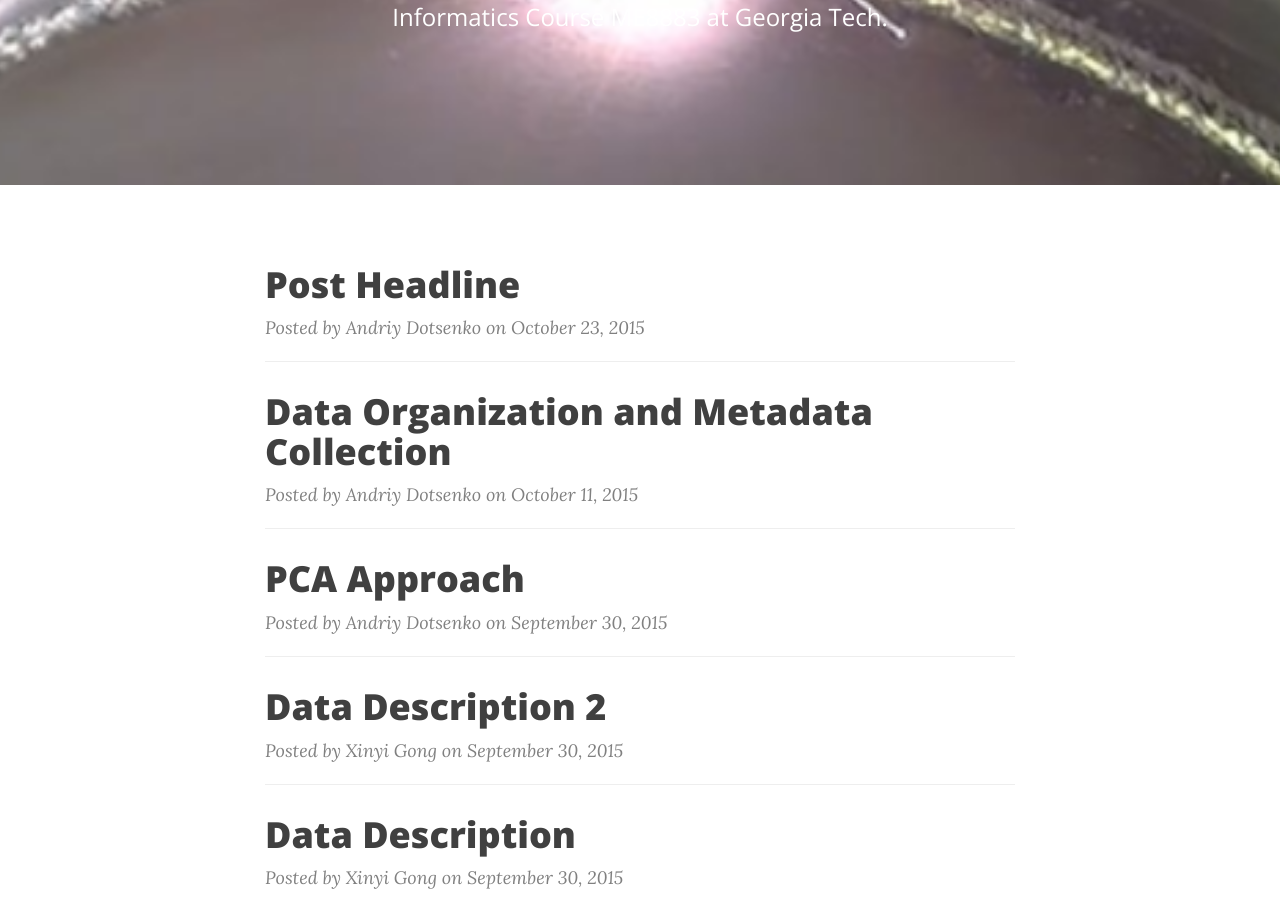
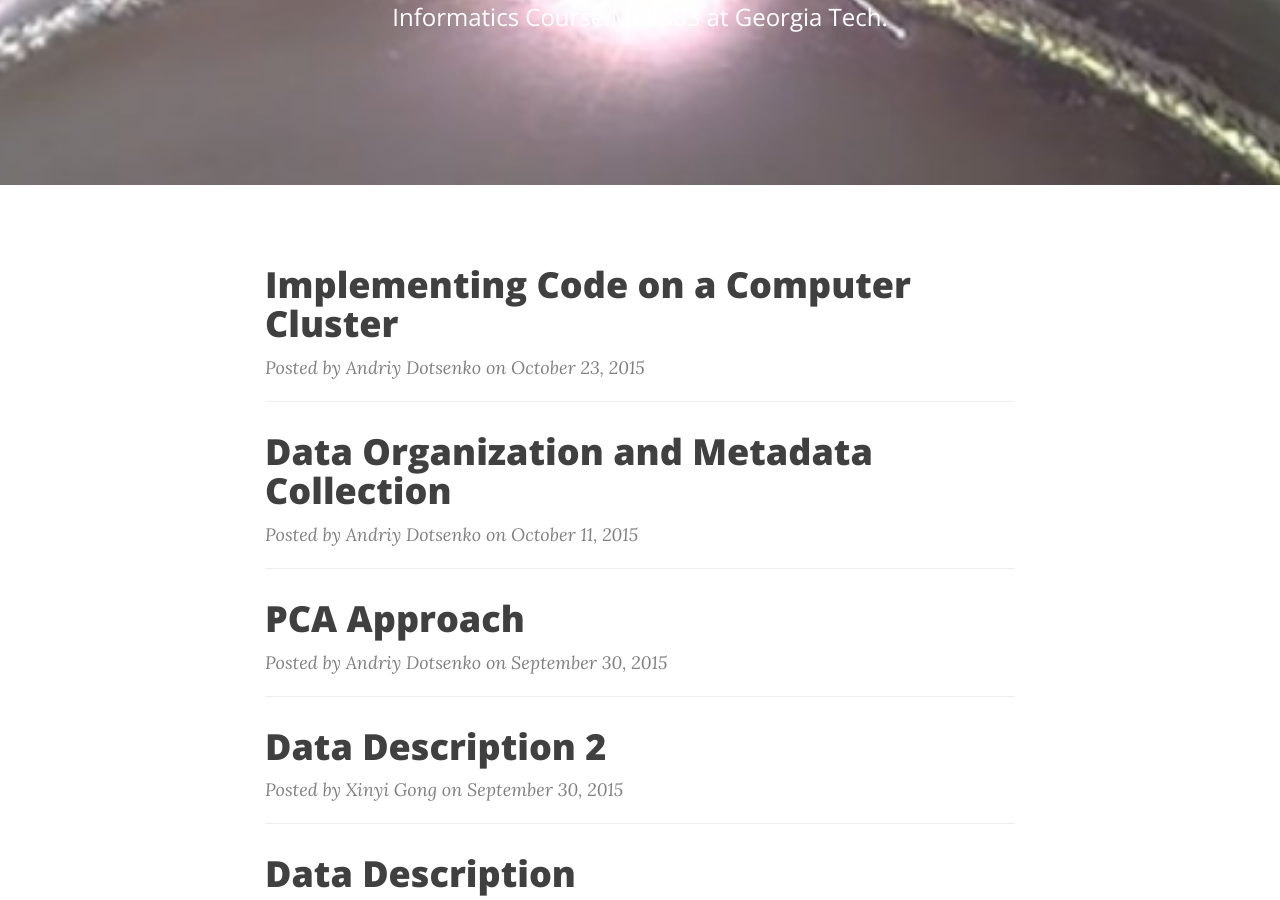
Before and after one commit to Materials-Informatics-Class-Fall2015/MIC-LENS, a Jekyll site: the page built from index.html, in a window 1280 px wide and 900 px high, scrolled down 795 px. Built offline with Jekyll 4.4.1, drawn with Linux system fonts in a browser that asks for light colours; nearby versions of some CDN libraries; the list of posts is cut into pages by our own code.

Commit message:
Published with MATIN Flavored StackEdit

```diff
--- a/_posts/2015-11-22-PACE_post.md
+++ b/_posts/2015-11-22-PACE_post.md
@@ -1,6 +1,6 @@
 ---
 layout:     	post
-title:      	Post Headline
+title:      	Implementing Code on a Computer Cluster
 date:       	2015-10-23 20:32
 author:     	Andriy Dotsenko
 tags:
```
